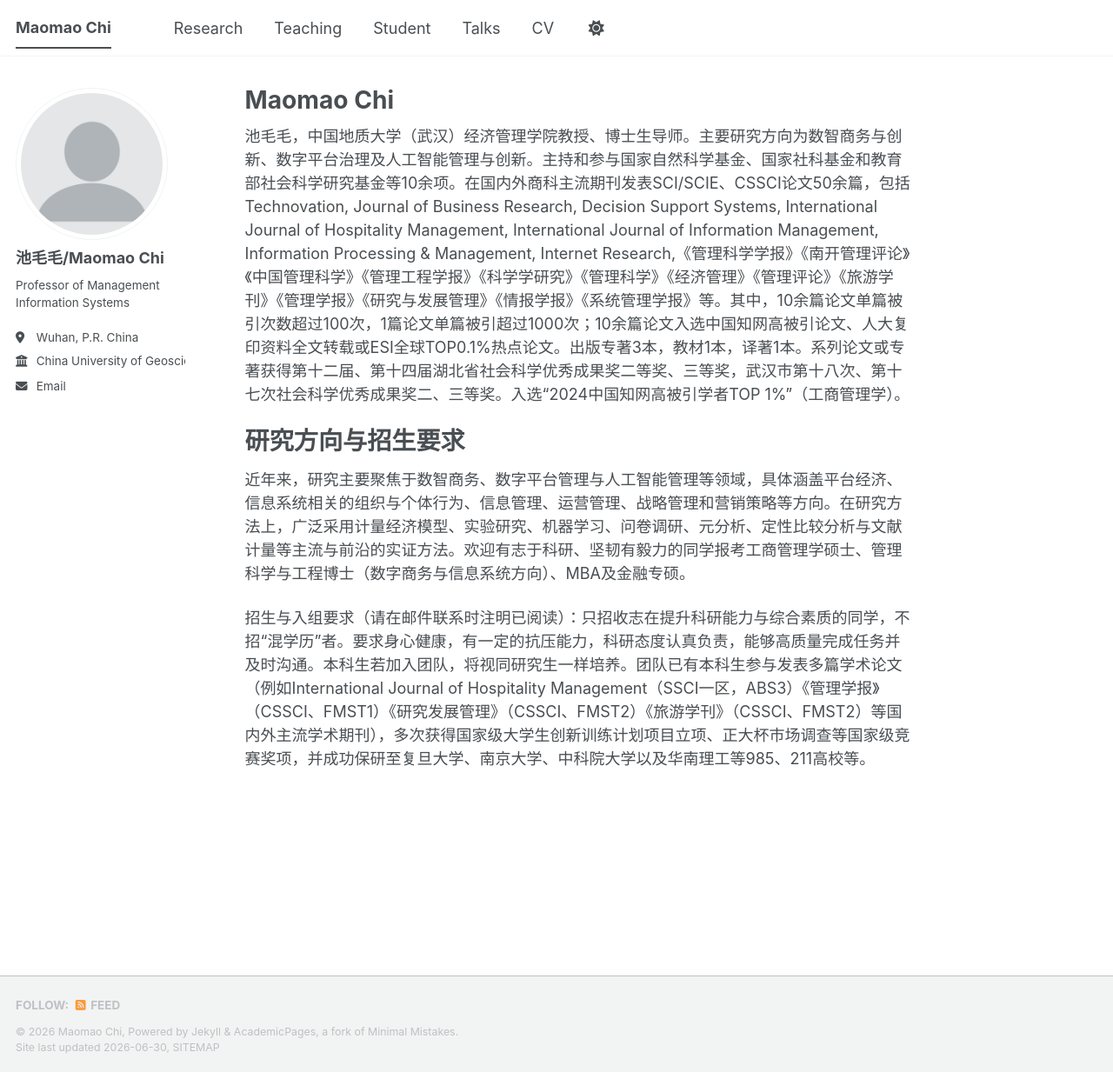
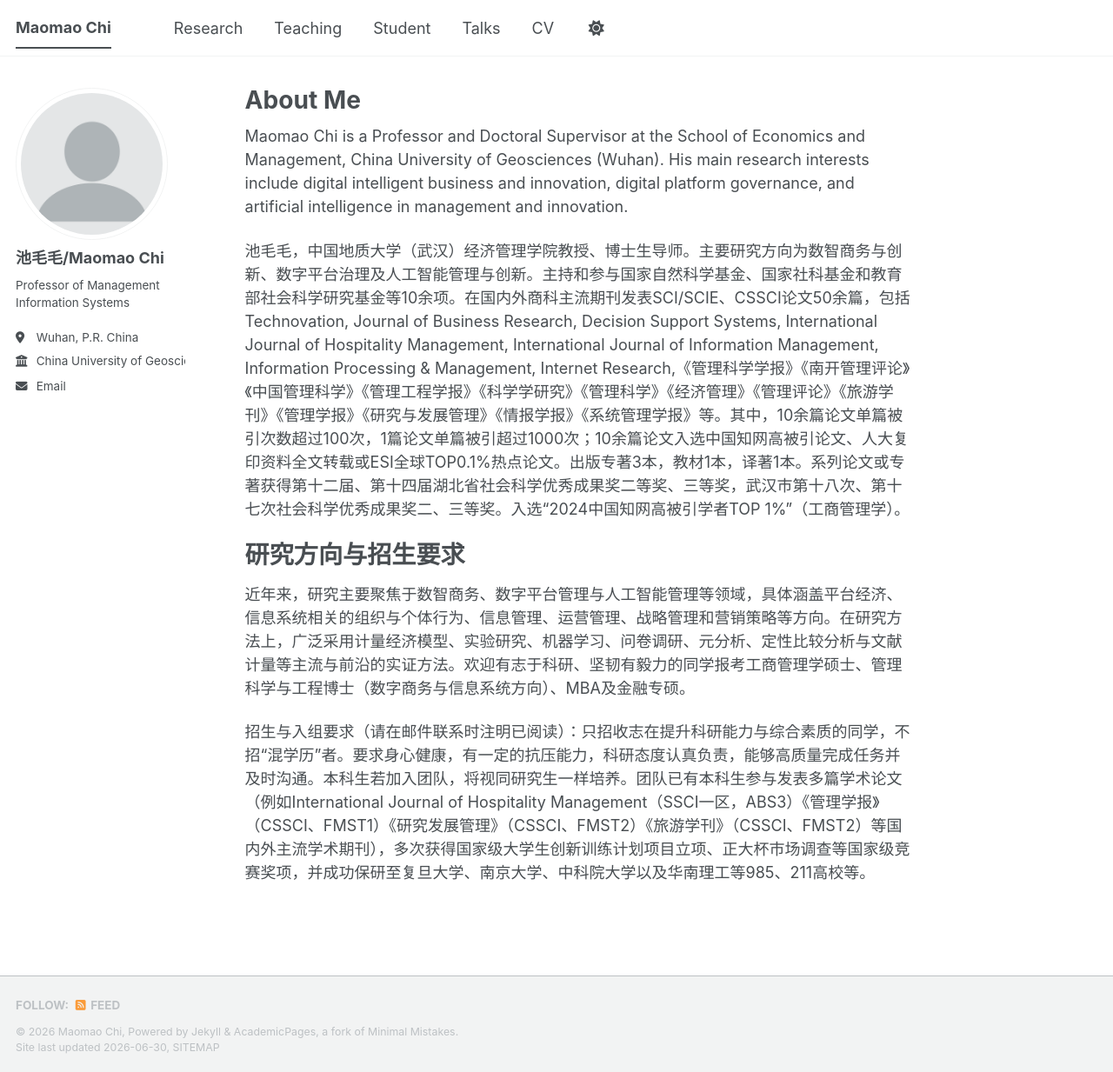
Before and after one commit to nishaochen/chimaomao, a Jekyll site: the page built from _pages/about.md, in a window 1280 px wide and 1233 px high. Shown: the whole window at 87% size. Built offline with Jekyll 4.4.1, drawn with Linux system fonts in a browser that asks for light colours; a style sheet for code colours, icons or effects is not loaded.

Commit message:
Change title and add biography in about page
Updated the title from 'Maomao Chi' to 'About Me' and added a detailed biography.

```diff
--- a/_pages/about.md
+++ b/_pages/about.md
@@ -1,11 +1,12 @@
 ---
 permalink: /
-title: "Maomao Chi"
+title: "About Me"
 author_profile: true
 redirect_from:
   - /about/
   - /about.html
 ---
+Maomao Chi is a Professor and Doctoral Supervisor at the School of Economics and Management, China University of Geosciences (Wuhan). His main research interests include digital intelligent business and innovation, digital platform governance, and artificial intelligence in management and innovation.
 
 池毛毛，中国地质大学（武汉）经济管理学院教授、博士生导师。主要研究方向为数智商务与创新、数字平台治理及人工智能管理与创新。主持和参与国家自然科学基金、国家社科基金和教育部社会科学研究基金等10余项。在国内外商科主流期刊发表SCI/SCIE、CSSCI论文50余篇，包括Technovation, Journal of Business Research, Decision Support Systems, International Journal of Hospitality Management, International Journal of Information Management, Information Processing & Management, Internet Research,《管理科学学报》《南开管理评论》《中国管理科学》《管理工程学报》《科学学研究》《管理科学》《经济管理》《管理评论》《旅游学刊》《管理学报》《研究与发展管理》《情报学报》《系统管理学报》等。其中，10余篇论文单篇被引次数超过100次，1篇论文单篇被引超过1000次；10余篇论文入选中国知网高被引论文、人大复印资料全文转载或ESI全球TOP0.1%热点论文。出版专著3本，教材1本，译著1本。系列论文或专著获得第十二届、第十四届湖北省社会科学优秀成果奖二等奖、三等奖，武汉市第十八次、第十七次社会科学优秀成果奖二、三等奖。入选“2024中国知网高被引学者TOP 1%”（工商管理学）。
 
```
